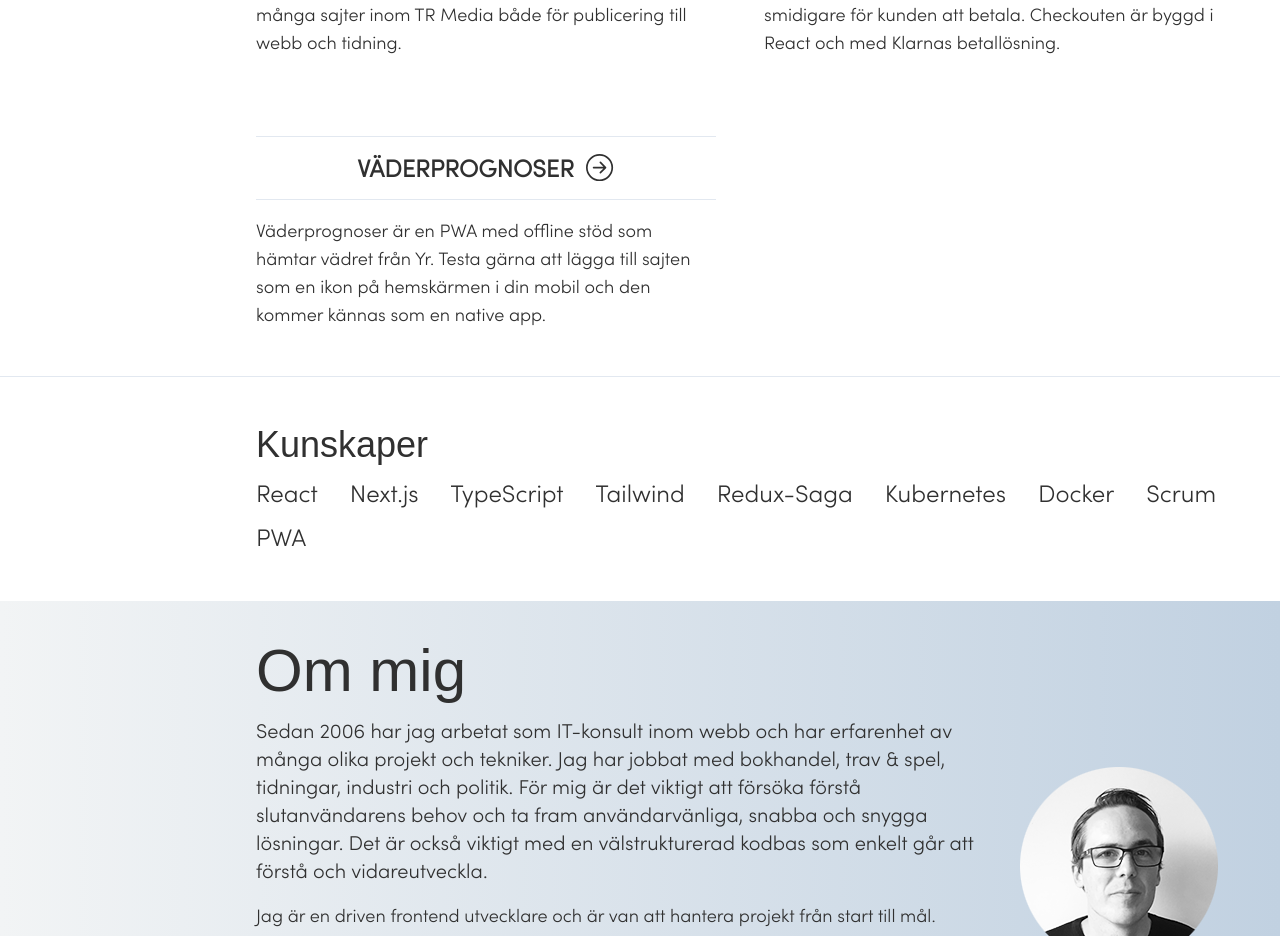
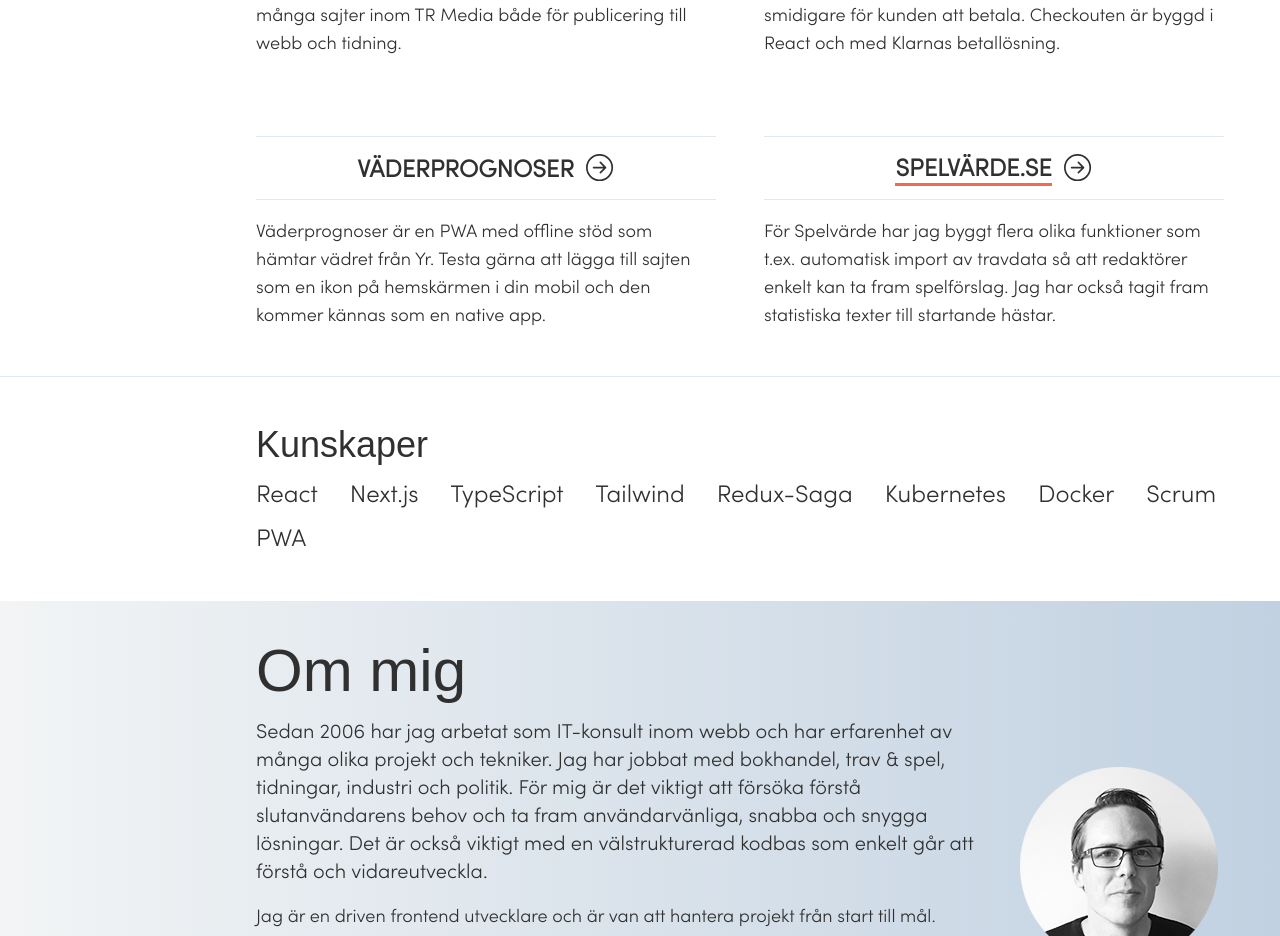
Before and after one commit to patrikhultgren/hultgren-development-ab, a React (Create React App) app: page / in a window 1280 px wide. Shown: the part 1162-2098 px from the top of the page. Built offline with nearby package versions, Linux system fonts and the light colour scheme; a web font is replaced by a local one.

Commit message:
Enable Spelvärde project

```diff
--- a/src/data.tsx
+++ b/src/data.tsx
@@ -1,7 +1,7 @@
 import TravrondenLogo from 'components/Icon/Logo/Travronden'
 // import ManufacturingGuideLogo from 'components/Icon/Logo/ManufacturingGuide'
 import BokusLogo from 'components/Icon/Logo/Bokus'
-// import SpelvardeLogo from 'components/Icon/Logo/Spelvarde'
+import SpelvardeLogo from 'components/Icon/Logo/Spelvarde'
 import AkademibokhandelnLogo from 'components/Icon/Logo/Akademibokhandeln'
 import PortalenLogo from 'components/Icon/Logo/Portalen'
 import WeatherLogo from 'components/Icon/Logo/Weather'
@@ -88,14 +88,15 @@ export const projects = [
   //   ),
   //   link: 'https://www.manufacturingguide.com/sv',
   // },
-  // {
-  //   logo: <SpelvardeLogo />,
-  //   teaser: (
-  //     <p>
-  //       För Spelvärde byggde jag den första versionen av sajten. Jag har även
-  //       programmerat statistiska texter till startande hästar.
-  //     </p>
-  //   ),
-  //   link: 'https://www.spelvarde.se',
-  // },
+  {
+    logo: <SpelvardeLogo />,
+    teaser: (
+      <p>
+        För Spelvärde har jag byggt flera olika funktioner som t.ex. automatisk
+        import av travdata så att redaktörer enkelt kan ta fram spelförslag. Jag
+        har också tagit fram statistiska texter till startande hästar.
+      </p>
+    ),
+    link: 'https://www.spelvarde.se',
+  },
 ]
```
